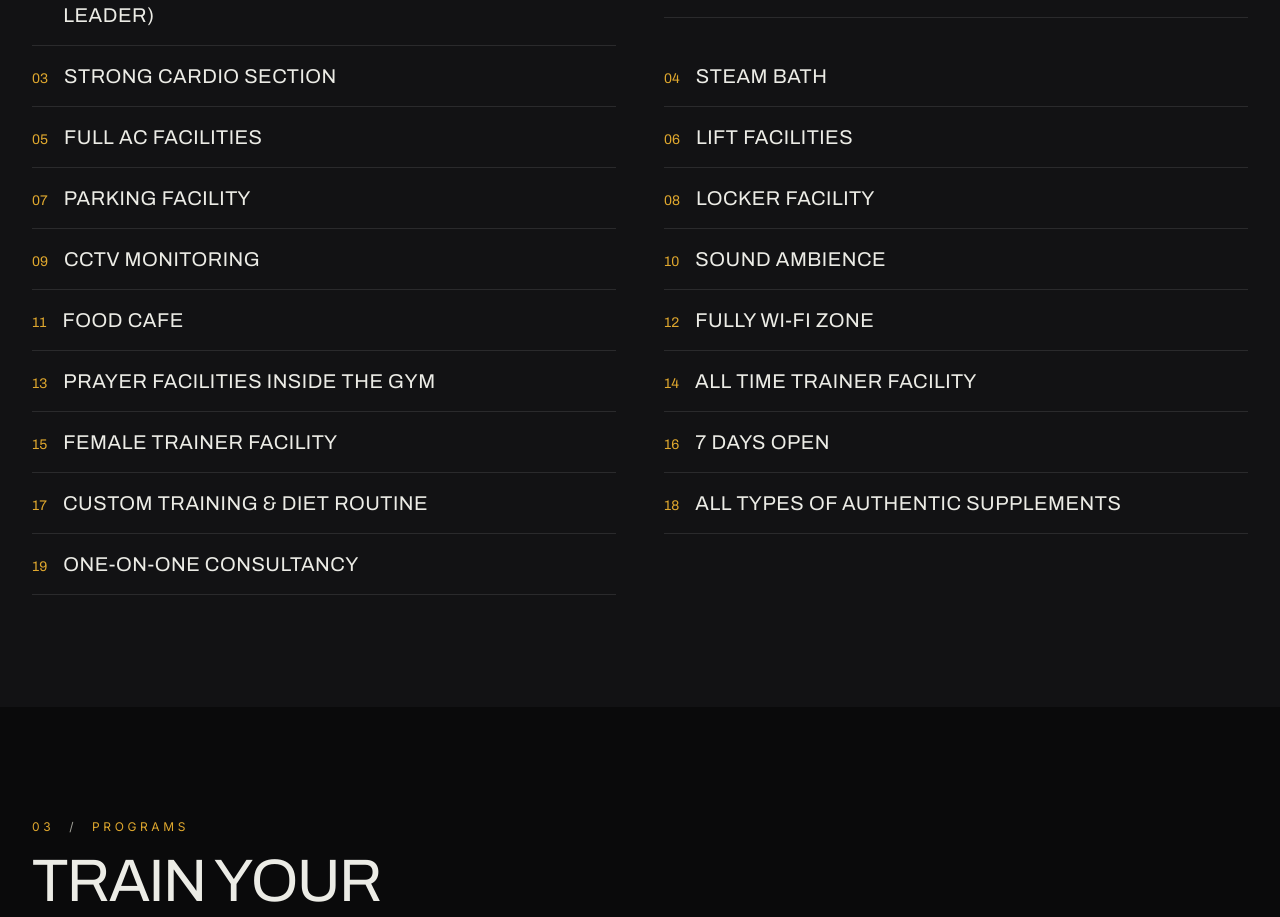
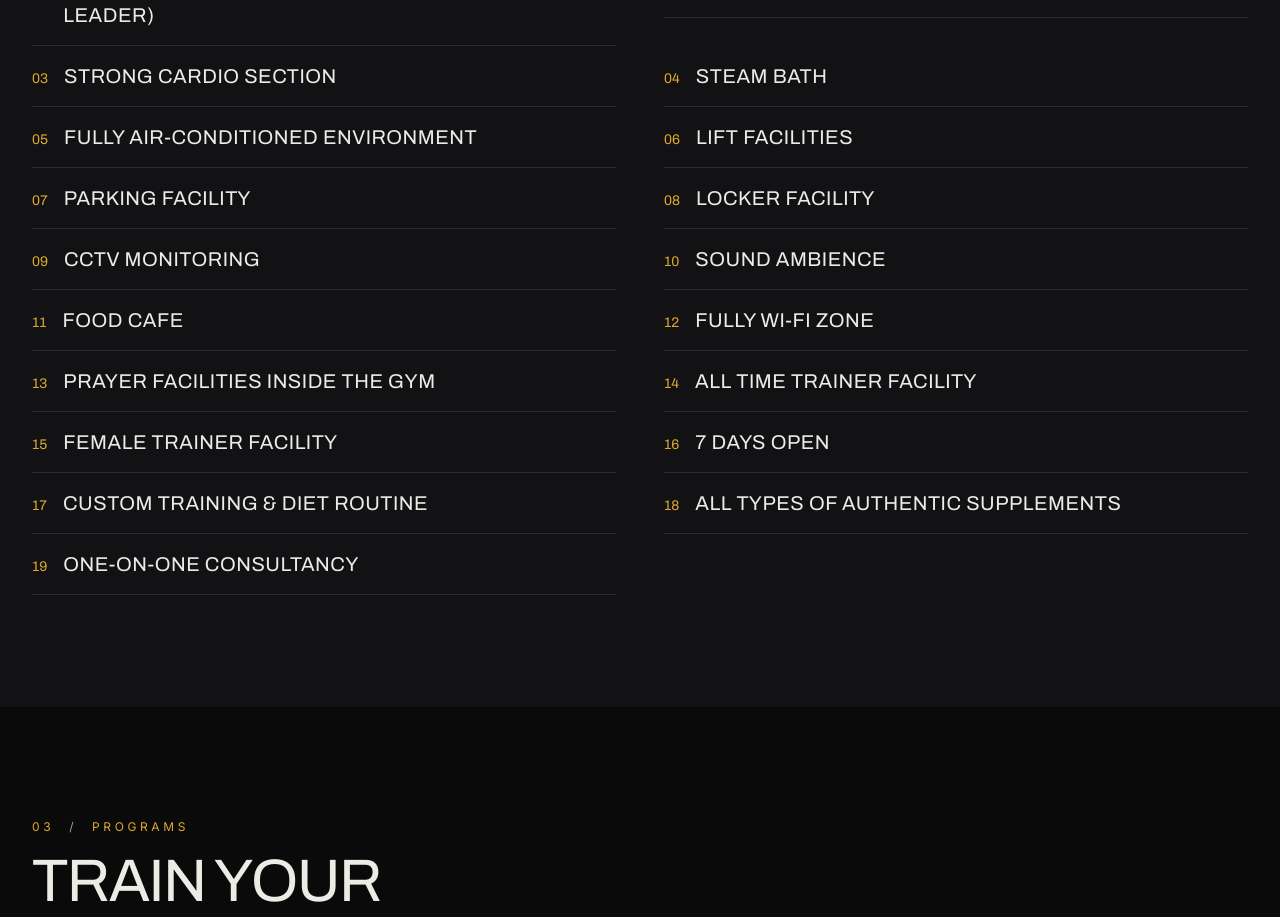
Before and after one commit to rafsaaanrakib/metro-flex-gym, a Next.js app: page / in a window 1280 px wide. Shown: the part 2628-3545 px from the top of the page. Built offline with nearby package versions, Linux system fonts and the light colour scheme.

Commit message:
Metro Flex Gym — home Facilities item 05: Fully Air-Conditioned Environment
Was 'Full AC Facilities'. Now matches the wording on the /about
key-facilities list.

```diff
--- a/app/page.tsx
+++ b/app/page.tsx
@@ -15,7 +15,7 @@ const FACILITIES = [
   'Big Space — 4,200 sq ft',
   'Strong Cardio Section',
   'Steam Bath',
-  'Full AC Facilities',
+  'Fully Air-Conditioned Environment',
   'Lift Facilities',
   'Parking Facility',
   'Locker Facility',
```
